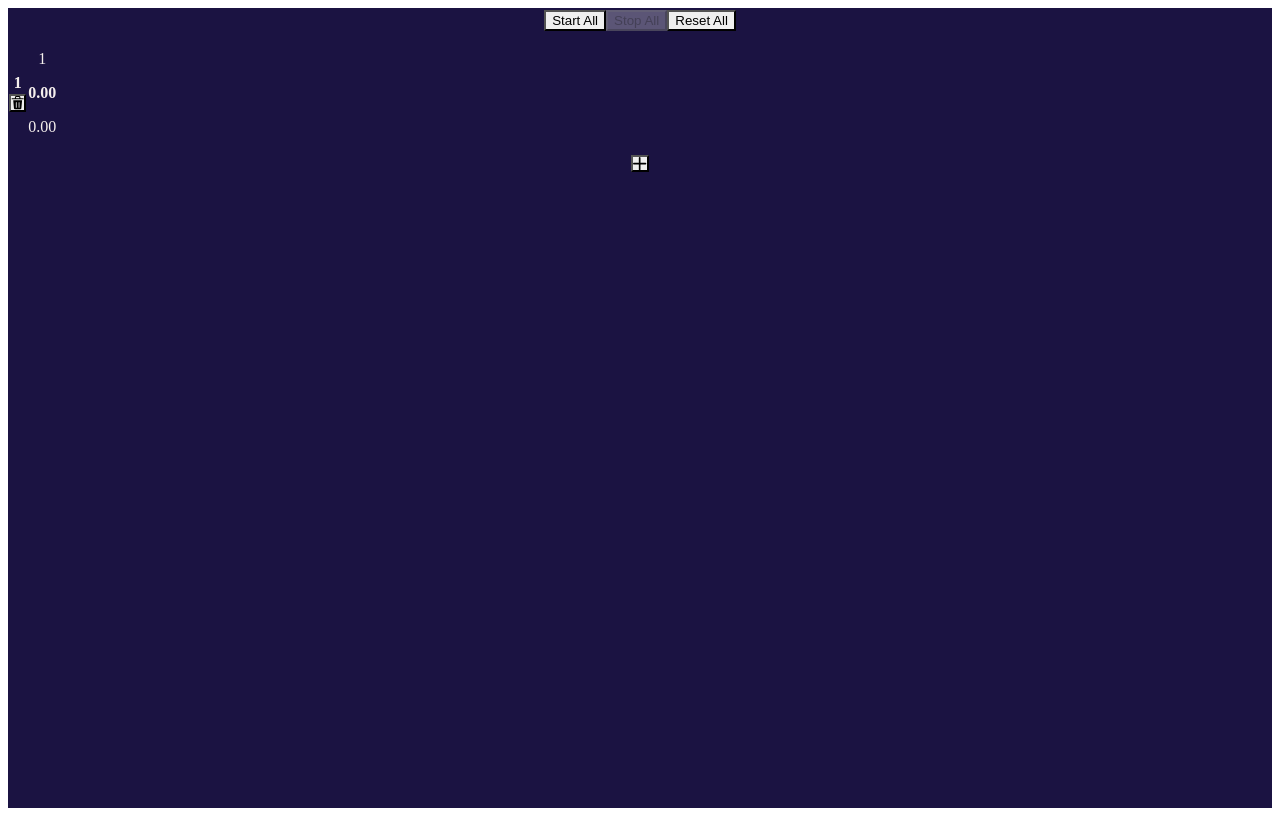
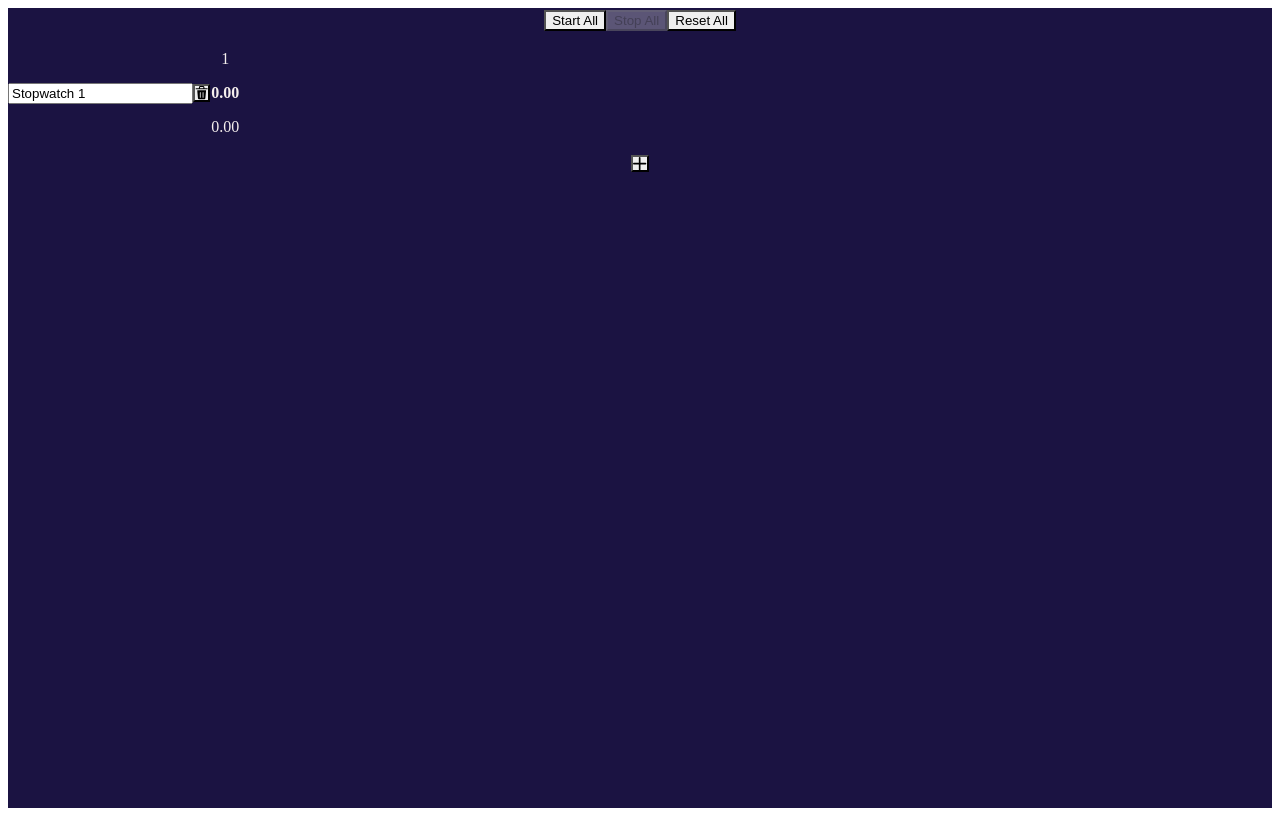
Before and after one commit to cgreggescalante/multi-stopwatch, a Gatsby site: page / in a window 1280 px wide. Both pictures are taken after a click on the button "Add Stopwatch". Built offline with nearby package versions, Linux system fonts and the light colour scheme; Gatsby itself is replaced by a stand-in of ours.

Commit message:
Customize stopwatch names

```diff
--- a/src/components/multiStopwatch/component.tsx
+++ b/src/components/multiStopwatch/component.tsx
@@ -15,6 +15,7 @@ const MultiStopwatchComponent = () => {
     startAll,
     resetAll,
     lap,
+    setName,
   } = useMultiStopwatch();
 
   const [now, setNow] = useState<number>(Date.now());
@@ -59,6 +60,7 @@ const MultiStopwatchComponent = () => {
             start={() => start(index)}
             remove={() => removeStopwatch(index)}
             now={now}
+            setName={name => setName(index, name)}
           />
         ))}
       </VStack>
--- a/src/components/multiStopwatch/stopwatchRow/component.tsx
+++ b/src/components/multiStopwatch/stopwatchRow/component.tsx
@@ -12,11 +12,12 @@ interface StopwatchRowProps {
   start: () => void;
   now: number;
   remove: () => void;
+  setName: (name: string) => void;
 }
 
-export const StopwatchRow = ({ sw, index, stop, lap, now, remove }: StopwatchRowProps) => (
+export const StopwatchRow = ({ sw, index, stop, lap, now, remove, setName }: StopwatchRowProps) => (
   <HStack spacing={0}>
-    <RowControls sw={sw} stop={stop} lap={lap} index={index} remove={remove} />
+    <RowControls sw={sw} stop={stop} lap={lap} index={index} remove={remove} setName={setName} />
     <Center m={0} p={1}>
       <VStack spacing={0}>
         <Text fontSize={'sm'}>{sw.laps.length + 1}</Text>
--- a/src/components/multiStopwatch/stopwatchRow/rowControls.tsx
+++ b/src/components/multiStopwatch/stopwatchRow/rowControls.tsx
@@ -1,5 +1,5 @@
-import { isCompleted, isRunning, StopwatchData } from 'utils';
-import { Button, ButtonGroup, IconButton, Text, VStack } from '@chakra-ui/react';
+import { hasStarted, isCompleted, isRunning, StopwatchData } from 'utils';
+import { Button, ButtonGroup, IconButton, Input, Text, VStack } from '@chakra-ui/react';
 import { DeleteIcon } from '@chakra-ui/icons';
 import React from 'react';
 
@@ -9,18 +9,32 @@ interface RowControlsProps {
   lap: () => void;
   index: number;
   remove: () => void;
+  setName: (name: string) => void;
 }
 
-export const RowControls = ({ sw, stop, lap, index, remove }: RowControlsProps) => (
+export const RowControls = ({ sw, stop, lap, remove, setName }: RowControlsProps) => {
+  // Before Starting the stopwatch, show the name input and remove button
+  if (!hasStarted(sw))
+    return (
+      <>
+        <Input size={'md'} value={sw.name} onChange={e => setName(e.target.value)} />
+        <IconButton
+          colorScheme={'red'}
+          onClick={remove}
+          aria-label={'Start'}
+          icon={<DeleteIcon />}
+        />
+      </>
+    );
+
+  // When the stopwatch is running, display name and lap/stop buttons
+  if (isRunning(sw))
+    return (
       <VStack spacing={2} m={0} p={1}>
         <Text fontSize={'lg'} as={'b'}>
-      {index + 1}
+          {sw.name}
         </Text>
 
-    {/* If the stopwatch is running, show lap and stop buttons */}
-    {/* If the stopwatch has not started, show remove button */}
-    {/* If the stopwatch is complete, show none */}
-    {isRunning(sw) ? (
         <ButtonGroup size={'md'} isAttached variant={'solid'}>
           <Button colorScheme={'blue'} isDisabled={!isRunning(sw)} onClick={lap}>
             Lap
@@ -29,15 +43,15 @@ export const RowControls = ({ sw, stop, lap, index, remove }: RowControlsProps)
             Stop
           </Button>
         </ButtonGroup>
-    ) : (
-      !isCompleted(sw) && (
-        <IconButton
-          colorScheme={'red'}
-          onClick={remove}
-          aria-label={'Start'}
-          icon={<DeleteIcon />}
-        />
-      )
-    )}
       </VStack>
     );
+
+  // When the stopwatch is completed, display name
+  return (
+    <VStack spacing={2} m={0} p={1}>
+      <Text fontSize={'lg'} as={'b'}>
+        {sw.name}
+      </Text>
+    </VStack>
+  );
+};
--- a/src/utils/multiStopwatch/data.ts
+++ b/src/utils/multiStopwatch/data.ts
@@ -1,4 +1,5 @@
 export interface StopwatchData {
+  name: string;
   startTime: number;
   stopTime: number;
   laps: number[];
--- /dev/null
+++ b/src/utils/multiStopwatch/hasStarted.ts
@@ -0,0 +1,3 @@
+import { StopwatchData } from 'utils';
+
+export const hasStarted = (stopwatch: StopwatchData) => stopwatch.startTime !== 0;
--- a/src/utils/multiStopwatch/index.ts
+++ b/src/utils/multiStopwatch/index.ts
@@ -2,6 +2,7 @@ export * from './anyRunning';
 export * from './data';
 export * from './getCurrentLap';
 export * from './getElapsedTime';
+export * from './hasStarted';
 export * from './isCompleted';
 export * from './isRunning';
 export * from './useMultiStopwatch';
--- a/src/utils/multiStopwatch/useMultiStopwatch.ts
+++ b/src/utils/multiStopwatch/useMultiStopwatch.ts
@@ -11,7 +11,16 @@ interface MultiStopwatchData {
   lap: (index: number) => void;
   stop: (index: number) => void;
   stopwatches: StopwatchData[];
+  setName: (index: number, name: string) => void;
 }
+
+const createEmptyStopwatch = (n: number): StopwatchData => ({
+  name: `Stopwatch ${n}`,
+  startTime: 0,
+  stopTime: 0,
+  laps: [],
+  isRunning: false,
+});
 
 const useMultiStopwatch = (): MultiStopwatchData => {
   const [stopwatches, setStopwatches] = useState<StopwatchData[]>([]);
@@ -19,18 +28,12 @@ const useMultiStopwatch = (): MultiStopwatchData => {
   const createStopwatch = () => {
     setStopwatches(prevStopwatches => [
       ...prevStopwatches,
-      {
-        startTime: 0,
-        stopTime: 0,
-        laps: [],
-        isRunning: false,
-      },
+      createEmptyStopwatch(prevStopwatches.length + 1),
     ]);
   };
 
   const removeStopwatch = (index: number) => {
-    if (stopwatches.length == 1)
-      setStopwatches([{ startTime: 0, stopTime: 0, laps: [], isRunning: false }]);
+    if (stopwatches.length == 1) setStopwatches([createEmptyStopwatch(1)]);
     else
       setStopwatches(prevStopwatches =>
         prevStopwatches.slice(0, index).concat(prevStopwatches.slice(index + 1)),
@@ -49,7 +52,8 @@ const useMultiStopwatch = (): MultiStopwatchData => {
 
   const resetAll = () => {
     setStopwatches(prevStopwatches =>
-      prevStopwatches.map(_ => ({
+      prevStopwatches.map(data => ({
+        ...data,
         startTime: 0,
         stopTime: 0,
         laps: [],
@@ -70,6 +74,10 @@ const useMultiStopwatch = (): MultiStopwatchData => {
     stopwatches[index].stopTime = Date.now();
   };
 
+  const setName = (index: number, name: string) => {
+    stopwatches[index].name = name;
+  };
+
   return {
     createStopwatch,
     removeStopwatch,
@@ -80,6 +88,7 @@ const useMultiStopwatch = (): MultiStopwatchData => {
     start,
     lap,
     stop,
+    setName,
   };
 };
 
```
Lines whose indentation alone changed are shown as unchanged.
